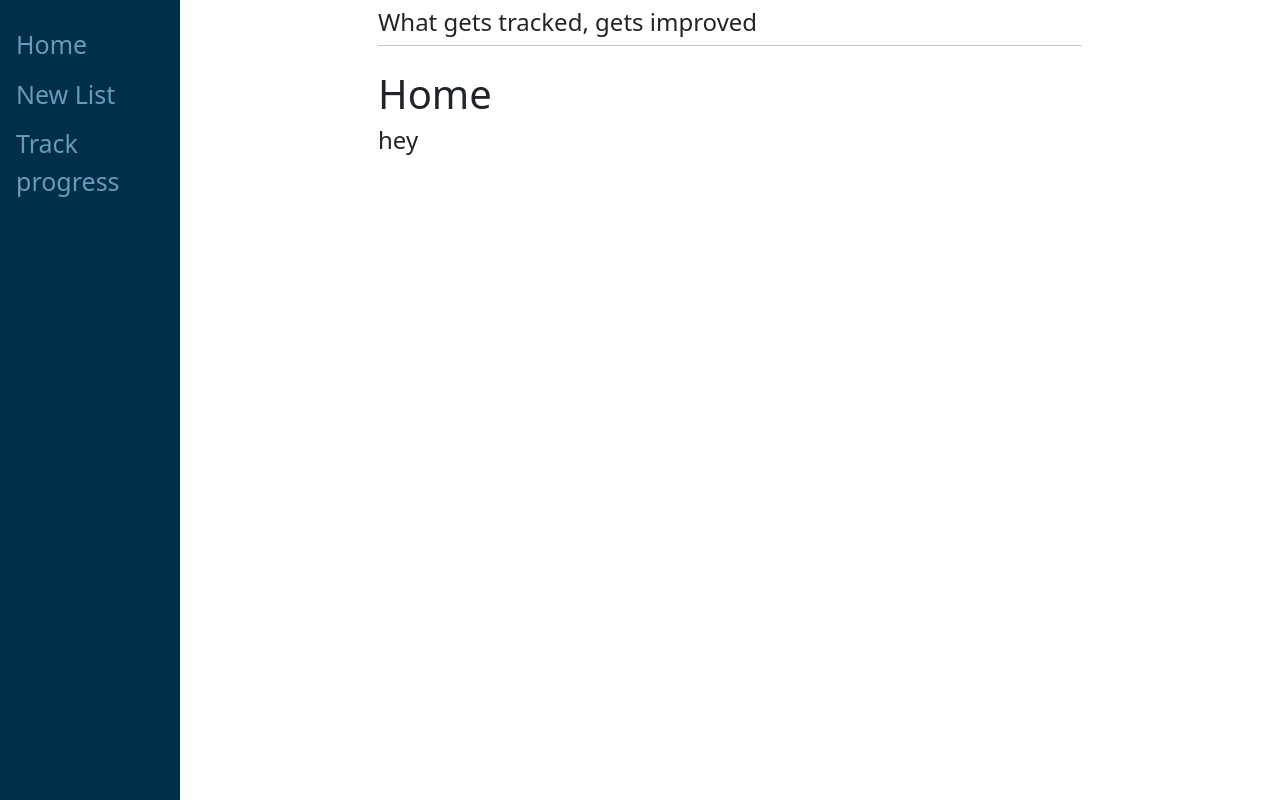
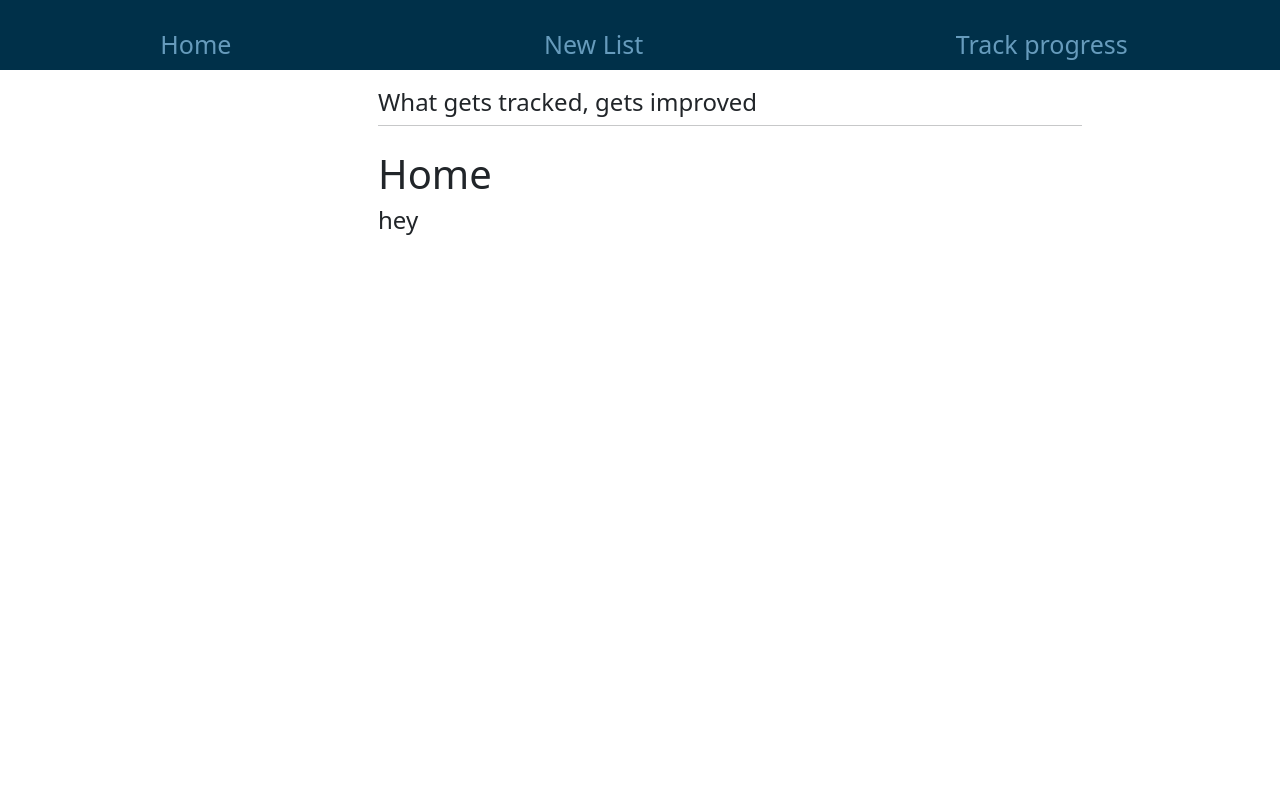
Before and after one commit to haytamRaba/dj-simple-project, a Django app: page / in a window 1280 px wide. Run offline with Django 5.2, Linux system fonts and the light colour scheme.

Commit message:
changing the navbar

```diff
--- a/myproject/myapp/templates/myapp/base.html
+++ b/myproject/myapp/templates/myapp/base.html
@@ -5,17 +5,21 @@
   <meta name="viewport" content="width=device-width, initial-scale=1.0">
    <style type="text/css">
     .sidenav{
-      height:100%;
-      width:180px;
+      /*height:100%;*/
+        display:flex;
+      width:100%;
       position:fixed;
       z-index:1;
       top:0;
       left:0;
+      right:0;
       background-color:#003049;
       overflow-x:hidden;
       padding-top:20px;
     }
     .sidenav a{
+     margin :auto;
+     /* text-align: center; */
       padding: 6px 8px 6px 16px;
       text-decoration: none;
       font-size:25px ;
@@ -26,6 +30,7 @@
       color:#fdf0d5;
     }
     .main{
+      margin-top:80px;
       margin-left: 180px;
       padding: 0px 16px;
     }
```
